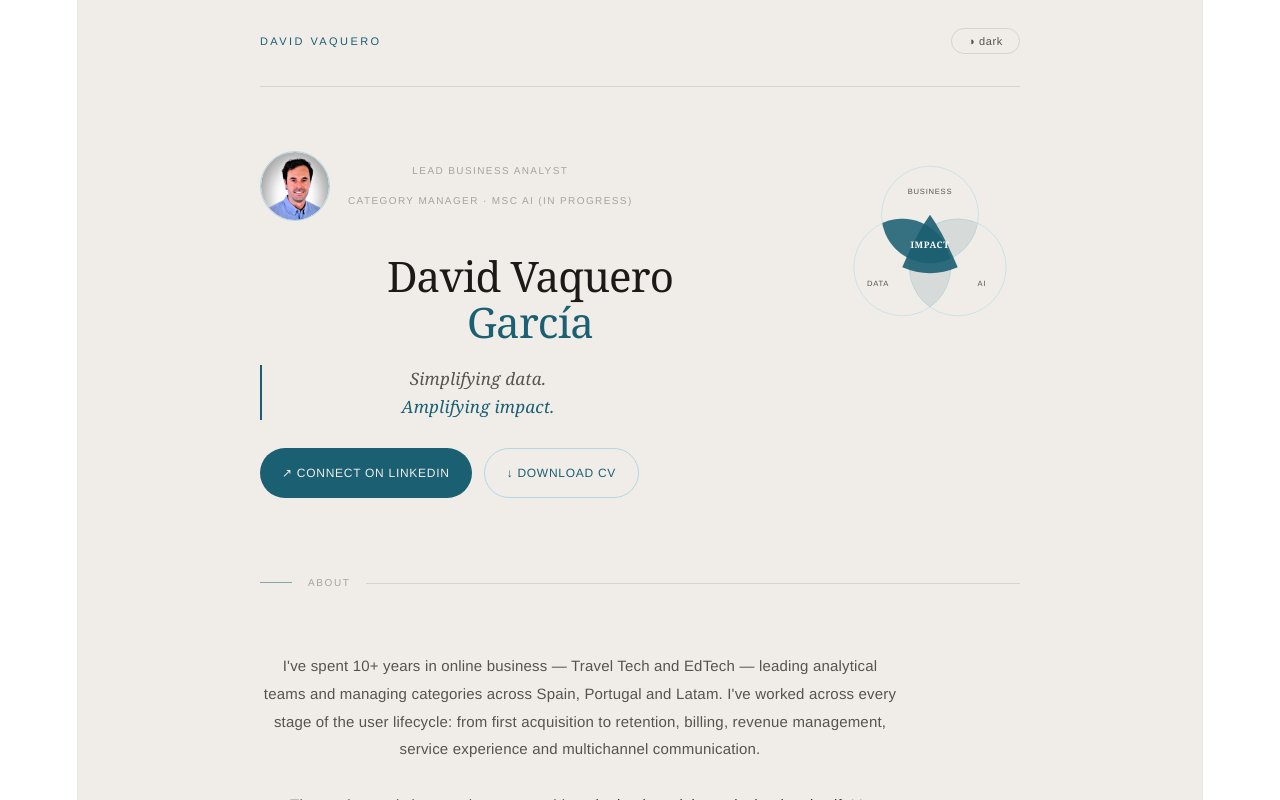
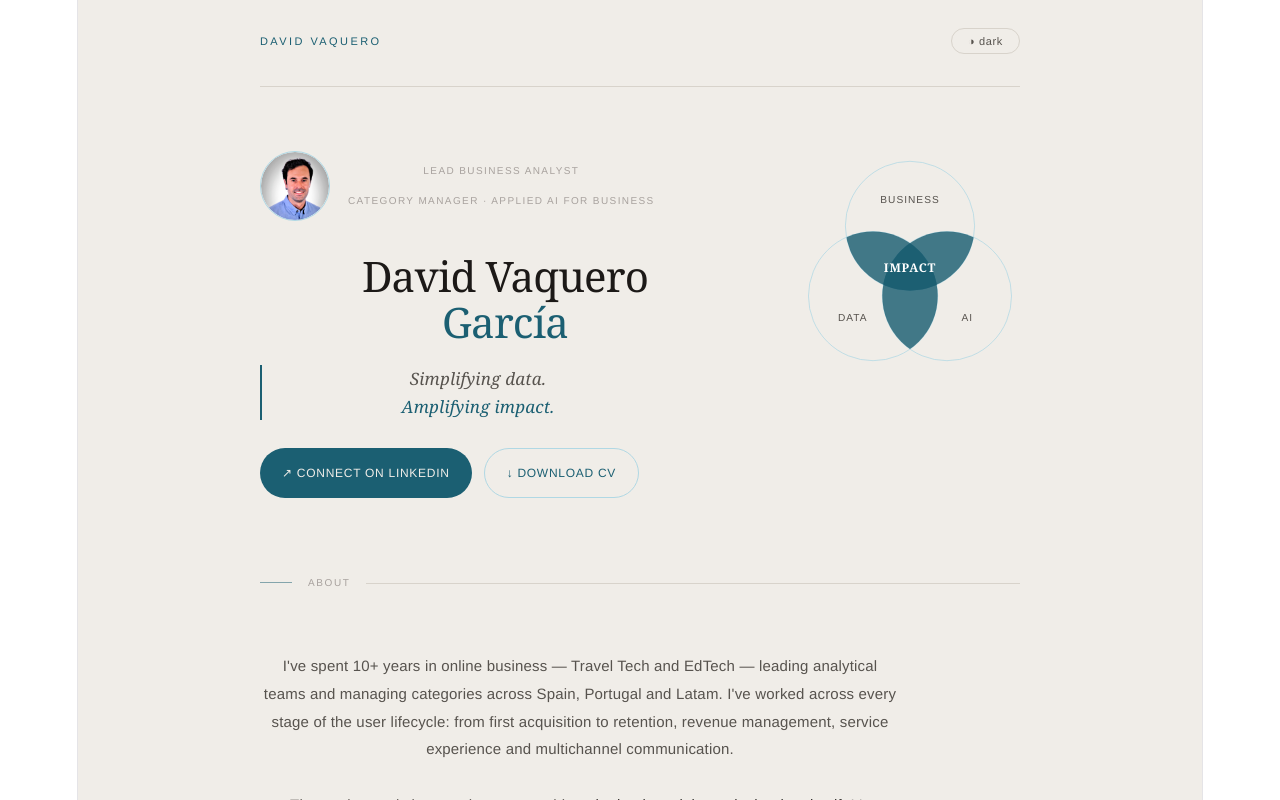
Before and after one commit to Dvaquerog/david-portfolio, a React (Vite) app: page / in a window 1280 px wide. Shown: the top 800 px of the page. Built offline with nearby package versions, Linux system fonts and the light colour scheme.

Commit message:
venn labels posicion intermedia

```diff
--- a/src/App.jsx
+++ b/src/App.jsx
@@ -17,7 +17,7 @@ const T = {
 
 const LIFECYCLE = [
   "Strategy & competition","Acquisition","UX / UI","Multichannel comms",
-  "Conversion","Retention","Billing","Service experience",
+  "Conversion","Retention","Revenue management","Service experience",
 ];
 
 const STATS = [
@@ -59,19 +59,28 @@ function VennDiagram({ t, size = 220 }) {
         <clipPath id="c1"><circle cx="130" cy="72" r="70"/></clipPath>
         <clipPath id="c2"><circle cx="90" cy="148" r="70"/></clipPath>
         <clipPath id="c3"><circle cx="170" cy="148" r="70"/></clipPath>
+        <clipPath id="c12">
+          <rect x="0" y="0" width="260" height="220"/>
+        </clipPath>
       </defs>
+      {/* Circles outline only */}
       <circle cx="130" cy="72" r="70" fill="none" stroke={t.accentBorder} strokeWidth="0.8"/>
       <circle cx="90" cy="148" r="70" fill="none" stroke={t.accentBorder} strokeWidth="0.8"/>
       <circle cx="170" cy="148" r="70" fill="none" stroke={t.accentBorder} strokeWidth="0.8"/>
-      <circle cx="130" cy="72" r="70" fill={t.accent} fillOpacity="0.12" clipPath="url(#c2)"/>
-      <circle cx="130" cy="72" r="70" fill={t.accent} fillOpacity="0.12" clipPath="url(#c3)"/>
-      <circle cx="90" cy="148" r="70" fill={t.accent} fillOpacity="0.12" clipPath="url(#c3)"/>
-      <circle cx="130" cy="72" r="70" fill={t.accent} fillOpacity="0.85" clipPath="url(#c2)"/>
-      <path d="M130,72 Q150,100 170,148 Q130,165 90,148 Q110,100 130,72Z" fill={t.accent} fillOpacity="0.9"/>
-      <text x="130" y="42" textAnchor="middle" fontSize="11" fontFamily="'Helvetica Neue',sans-serif" letterSpacing="0.1em" fill={t.textSub} fontWeight="400">BUSINESS</text>
-      <text x="55" y="175" textAnchor="middle" fontSize="11" fontFamily="'Helvetica Neue',sans-serif" letterSpacing="0.1em" fill={t.textSub} fontWeight="400">DATA</text>
-      <text x="205" y="175" textAnchor="middle" fontSize="11" fontFamily="'Helvetica Neue',sans-serif" letterSpacing="0.1em" fill={t.textSub} fontWeight="400">AI</text>
-      <text x="130" y="120" textAnchor="middle" fontSize="13" fontFamily="'Georgia',serif" fill={t.cardStrong} fontWeight="700" letterSpacing="0.06em">IMPACT</text>
+      {/* Three petals — each is intersection of exactly two circles, drawn once with same opacity */}
+      {/* Petal top: c1 ∩ c2 */}
+      <circle cx="130" cy="72" r="70" fill={t.accent} fillOpacity="0.82" clipPath="url(#c2)"/>
+      {/* Petal bottom-left: c2 ∩ c3 */}
+      <circle cx="90" cy="148" r="70" fill={t.accent} fillOpacity="0.82" clipPath="url(#c3)"/>
+      {/* Petal bottom-right: c1 ∩ c3 */}
+      <circle cx="170" cy="148" r="70" fill={t.accent} fillOpacity="0.82" clipPath="url(#c1)"/>
+
+      {/* Labels halfway between circle center and outer edge */}
+      <text x="130" y="44" textAnchor="middle" dominantBaseline="middle" fontSize="11" fontFamily="'Helvetica Neue',sans-serif" letterSpacing="0.1em" fill={t.textSub} fontWeight="400">BUSINESS</text>
+      <text x="68" y="172" textAnchor="middle" dominantBaseline="middle" fontSize="11" fontFamily="'Helvetica Neue',sans-serif" letterSpacing="0.1em" fill={t.textSub} fontWeight="400">DATA</text>
+      <text x="192" y="172" textAnchor="middle" dominantBaseline="middle" fontSize="11" fontFamily="'Helvetica Neue',sans-serif" letterSpacing="0.1em" fill={t.textSub} fontWeight="400">AI</text>
+      {/* IMPACT label */}
+      <text x="130" y="122" textAnchor="middle" fontSize="13" fontFamily="'Georgia',serif" fill="#FFFFFF" fontWeight="700" letterSpacing="0.06em">IMPACT</text>
     </svg>
   );
 }
@@ -143,7 +152,7 @@ export default function Portfolio() {
               </div>
               <div>
                 <p style={{ fontFamily: sans, fontSize: 10, letterSpacing: "0.14em", textTransform: "uppercase", color: t.textMuted, marginBottom: 4 }}>Lead Business Analyst</p>
-                <p style={{ fontFamily: sans, fontSize: 10, letterSpacing: "0.14em", textTransform: "uppercase", color: t.textMuted }}>Category Manager · MSc AI (in progress)</p>
+                <p style={{ fontFamily: sans, fontSize: 10, letterSpacing: "0.14em", textTransform: "uppercase", color: t.textMuted }}>Category Manager · Applied AI for Business</p>
               </div>
             </div>
 
@@ -176,8 +185,8 @@ export default function Portfolio() {
             </div>
           </div>
 
-          <div className="venn-wrap" style={{ flexShrink: 0 }}>
-            <VennDiagram t={t} size={180} />
+          <div className="venn-wrap" style={{ flexShrink: 0, margin: "-10px -10px -10px 0" }}>
+            <VennDiagram t={t} size={240} />
           </div>
         </div>
 
@@ -187,7 +196,7 @@ export default function Portfolio() {
 
         {/* BIO */}
         <p style={{ fontFamily: sans, fontSize: 15, color: t.textSub, lineHeight: 1.85, marginBottom: 64, maxWidth: 640 }}>
-          I've spent 10+ years in online business — Travel Tech and EdTech — leading analytical teams and managing categories across Spain, Portugal and Latam. I've worked across every stage of the user lifecycle: from first acquisition to retention, billing, revenue management, service experience and multichannel communication.
+          I've spent 10+ years in online business — Travel Tech and EdTech — leading analytical teams and managing categories across Spain, Portugal and Latam. I've worked across every stage of the user lifecycle: from first acquisition to retention, revenue management, service experience and multichannel communication.
           <br /><br />
           That end-to-end view taught me something:{" "}
           <span style={{ color: t.text, fontWeight: 500 }}>the bottleneck is rarely the data itself.</span>{" "}
```
